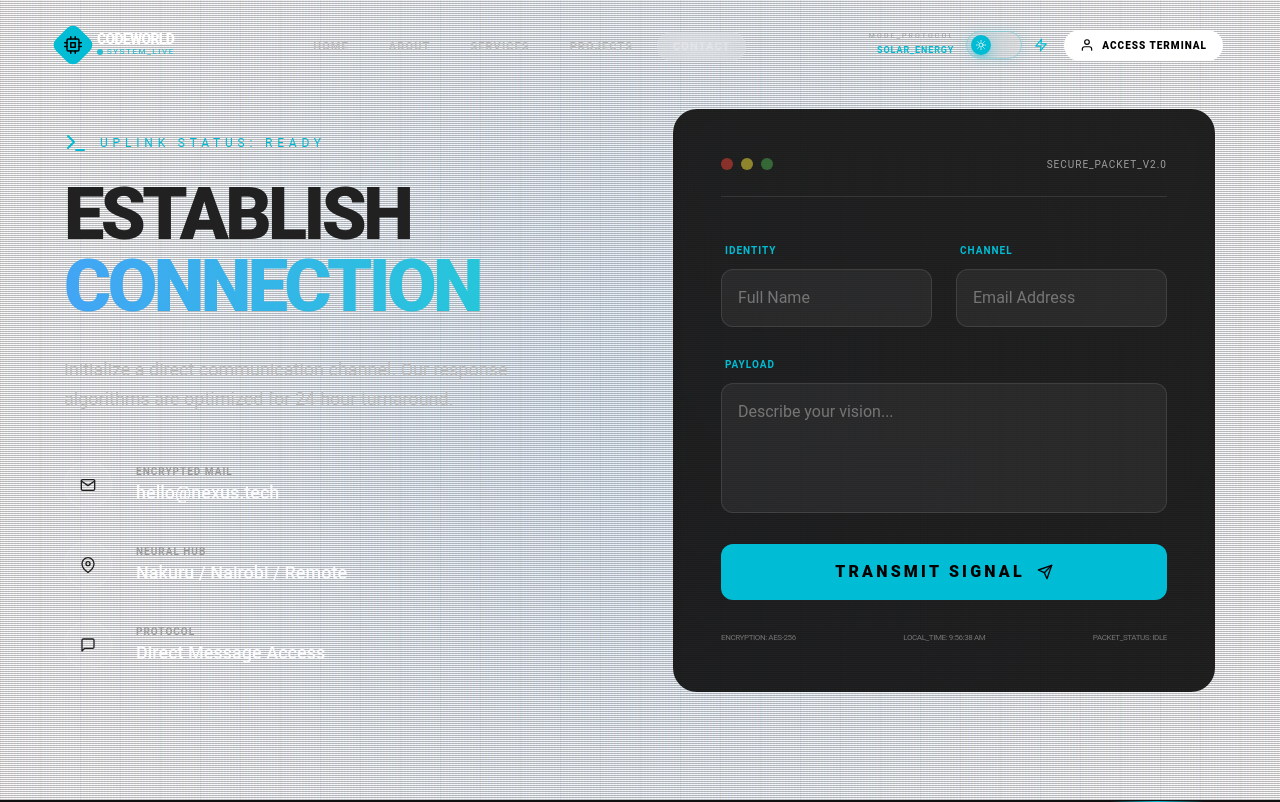
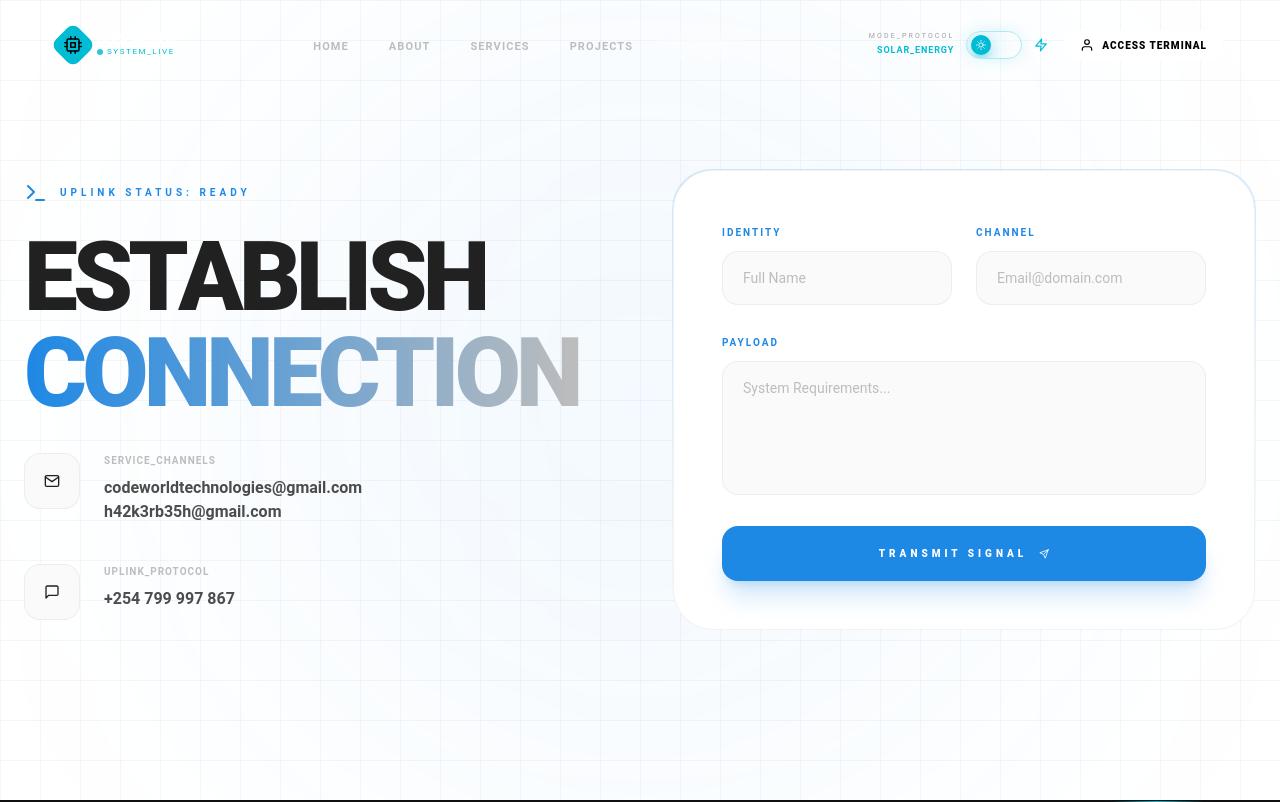
Before and after one commit to BeshKali/CodeWorldTech, a React (Vite) app in the folder client/: page /contact in a window 1280 px wide. Shown: the top 802 px of the page. Built offline with nearby package versions, Linux system fonts and the light colour scheme.

Commit message:
Updated the contacts page and now its fully working

```diff
--- a/client/package.json
+++ b/client/package.json
@@ -11,6 +11,7 @@
     "preview": "vite preview"
   },
   "dependencies": {
+    "@emailjs/browser": "^4.4.1",
     "@material-tailwind/html": "^3.0.0-beta.7",
     "@material-tailwind/react": "^2.1.10",
     "axios": "^1.8.5",
--- a/client/src/pages/Contact.jsx
+++ b/client/src/pages/Contact.jsx
@@ -1,11 +1,10 @@
 // src/pages/Contact.jsx
-import { useState } from 'react';
+import { useState, useRef } from 'react';
 import { motion, useMotionValue, useSpring, useTransform } from 'framer-motion';
-import { FiSend, FiMail, FiMapPin, FiMessageSquare, FiTerminal } from 'react-icons/fi';
+import { FiSend, FiMail, FiMapPin, FiMessageSquare, FiTerminal, FiCheckCircle, FiAlertTriangle } from 'react-icons/fi';
+import emailjs from '@emailjs/browser';
 
-// --- Components ---
-
-// 3D Tilt Wrapper (Consistent with Home/About for brand cohesion)
+// --- 3D Tilt Component ---
 const TiltCard = ({ children }) => {
   const x = useMotionValue(0);
   const y = useMotionValue(0);
@@ -20,17 +19,12 @@ const TiltCard = ({ children }) => {
     y.set((e.clientY - rect.top) / rect.height - 0.5);
   };
 
-  const handleMouseLeave = () => {
-    x.set(0);
-    y.set(0);
-  };
-
   return (
     <motion.div
       onMouseMove={handleMouseMove}
-      onMouseLeave={handleMouseLeave}
+      onMouseLeave={() => { x.set(0); y.set(0); }}
       style={{ rotateX, rotateY, transformStyle: "preserve-3d" }}
-      className="relative w-full"
+      className="relative w-full h-full"
     >
       {children}
     </motion.div>
@@ -38,182 +32,145 @@ const TiltCard = ({ children }) => {
 };
 
 const Contact = () => {
-  const [isSubmitting, setIsSubmitting] = useState(false);
+  const form = useRef();
+  const [status, setStatus] = useState('IDLE');
 
-  const handleSubmit = (e) => {
+  const sendEmail = (e) => {
     e.preventDefault();
-    setIsSubmitting(true);
-    // Simulate data transmission
-    setTimeout(() => setIsSubmitting(false), 3000);
+    setStatus('SENDING');
+
+    // VITE FIX: Use import.meta.env instead of process.env
+    const SERVICE_ID = import.meta.env.VITE_EMAILJS_SERVICE_ID;
+    const TEMPLATE_ID = import.meta.env.VITE_EMAILJS_TEMPLATE_ID;
+    const PUBLIC_KEY = import.meta.env.VITE_EMAILJS_PUBLIC_KEY;
+
+    if (!SERVICE_ID || !TEMPLATE_ID || !PUBLIC_KEY) {
+      console.error("Uplink Error: Environmental variables not found.");
+      setStatus('ERROR');
+      return;
+    }
+
+    const now = new Date();
+    const timestamp = now.toLocaleString('en-KE', { timeZone: 'Africa/Nairobi' });
+
+    const templateParams = {
+      user_name: form.current.user_name.value,
+      user_email: form.current.user_email.value,
+      message: form.current.message.value,
+      time: timestamp
+    };
+
+    emailjs.send(SERVICE_ID, TEMPLATE_ID, templateParams, PUBLIC_KEY)
+      .then(() => {
+          setStatus('SUCCESS');
+          setTimeout(() => setStatus('IDLE'), 5000);
+          form.current.reset();
+      })
+      .catch((error) => {
+          console.error("Transmission Error:", error);
+          setStatus('ERROR');
+          setTimeout(() => setStatus('IDLE'), 5000);
+      });
   };
 
   return (
     <motion.section
       className="relative min-h-screen w-full flex flex-col items-center justify-center overflow-hidden
-             transition-colors duration-500
-             bg-white text-gray-900
-             dark:bg-[#030303] dark:text-white" // <--- Use dynamic colors here
+                 transition-colors duration-500 bg-white text-gray-900
+                 dark:bg-[#030303] dark:text-white px-6 py-24"
     >
-  {/* Update your Grid Background to be subtle in light mode */}
+      {/* Background Grid */}
       <div className="absolute inset-0 z-0">
         <div className="absolute inset-0
           bg-[linear-gradient(to_right,#80808012_1px,transparent_1px),linear-gradient(to_bottom,#80808012_1px,transparent_1px)]
           dark:bg-[linear-gradient(to_right,#ffffff05_1px,transparent_1px),linear-gradient(to_bottom,#ffffff05_1px,transparent_1px)]
           bg-[size:40px_40px]"
         />
-  </div>
-      {/* --- BACKGROUND LAYER --- */}
-      <div className="absolute inset-0 z-0">
-        {/* Deep Grid */}
-        <div className="absolute inset-0 bg-[linear-gradient(to_right,#ffffff05_1px,transparent_1px),linear-gradient(to_bottom,#ffffff05_1px,transparent_1px)] bg-[size:50px_50px]" />
-
-        {/* Scanline Effect */}
-        <div className="absolute inset-0 bg-[linear-gradient(rgba(18,16,16,0)_50%,rgba(0,0,0,0.25)_50%),linear-gradient(90deg,rgba(255,0,0,0.06),rgba(0,255,0,0.02),rgba(0,0,255,0.06))] bg-[size:100%_2px,3px_100%] pointer-events-none z-10" />
-
-        {/* Ambient Glows */}
-        <div className="absolute top-1/2 left-1/2 -translate-x-1/2 -translate-y-1/2 w-[800px] h-[800px] bg-blue-500/10 rounded-full blur-[150px] pointer-events-none" />
+        <div className="absolute top-1/2 left-1/2 -translate-x-1/2 -translate-y-1/2 w-[800px] h-[800px] bg-blue-600/5 rounded-full blur-[150px] pointer-events-none" />
       </div>
 
-      <div className="relative z-20 max-w-6xl w-full grid grid-cols-1 lg:grid-cols-2 gap-16 items-center">
+      <div className="relative z-20 max-w-7xl w-full grid grid-cols-1 lg:grid-cols-2 gap-16 items-center">
 
-        {/* --- LEFT: CONTACT INTEL --- */}
+        {/* Left Side: Info */}
         <motion.div
           initial={{ x: -50, opacity: 0 }}
           animate={{ x: 0, opacity: 1 }}
           transition={{ duration: 0.8 }}
         >
-          <div className="flex items-center gap-3 text-cyan-500 mb-6">
+          <div className="flex items-center gap-3 text-blue-600 dark:text-blue-400 mb-6">
             <FiTerminal className="text-2xl" />
-            <span className="text-xs font-mono tracking-[0.4em] uppercase">Uplink Status: Ready</span>
+            <span className="text-[10px] font-mono tracking-[0.4em] uppercase font-bold">Uplink Status: Ready</span>
           </div>
 
-          <h1 className="text-5xl md:text-7xl font-black tracking-tighter mb-8 leading-none">
-            ESTABLISH <br />
-            <span className="text-transparent bg-clip-text bg-gradient-to-r from-blue-400 to-cyan-400">CONNECTION</span>
+          <h1 className="text-6xl md:text-8xl font-black tracking-tighter mb-8 leading-none uppercase">
+            Establish <br />
+            <span className="text-transparent bg-clip-text bg-gradient-to-r from-blue-600 to-gray-400">Connection</span>
           </h1>
 
-          <p className="text-gray-400 text-lg mb-12 max-w-md leading-relaxed">
-            Initialize a direct communication channel. Our response algorithms are optimized for 24-hour turnaround.
-          </p>
-
-          <div className="space-y-8">
-            {[
-              { icon: <FiMail />, label: "Encrypted Mail", val: "hello@nexus.tech" },
-              { icon: <FiMapPin />, label: "Neural Hub", val: "Nakuru / Nairobi / Remote" },
-              { icon: <FiMessageSquare />, label: "Protocol", val: "Direct Message Access" }
-            ].map((item, i) => (
-              <div key={i} className="flex items-center gap-6 group">
-                <div className="w-12 h-12 flex items-center justify-center rounded-full bg-white/5 border border-white/10 group-hover:border-cyan-500/50 group-hover:text-cyan-400 transition-all">
-                  {item.icon}
+          <div className="space-y-10">
+            <div className="flex items-start gap-6 group">
+              <div className="w-14 h-14 flex-shrink-0 flex items-center justify-center rounded-2xl bg-gray-50 dark:bg-white/5 border border-black/5 dark:border-white/10 group-hover:border-blue-500/50 group-hover:text-blue-500 transition-all">
+                <FiMail />
               </div>
               <div>
-                  <div className="text-[10px] uppercase tracking-widest text-gray-500 font-bold">{item.label}</div>
-                  <div className="text-lg font-medium text-white/90">{item.val}</div>
+                <div className="text-[10px] uppercase tracking-widest text-gray-400 font-bold mb-2">Service_Channels</div>
+                <div className="text-sm md:text-base font-bold opacity-80">codeworldtechnologies@gmail.com</div>
+                <div className="text-sm md:text-base font-bold opacity-80">h42k3rb35h@gmail.com</div>
               </div>
             </div>
-            ))}
+
+            <div className="flex items-start gap-6 group">
+              <div className="w-14 h-14 flex-shrink-0 flex items-center justify-center rounded-2xl bg-gray-50 dark:bg-white/5 border border-black/5 dark:border-white/10 group-hover:border-blue-500/50 group-hover:text-blue-500 transition-all">
+                <FiMessageSquare />
+              </div>
+              <div>
+                <div className="text-[10px] uppercase tracking-widest text-gray-400 font-bold mb-2">Uplink_Protocol</div>
+                <div className="text-base font-bold opacity-80">+254 799 997 867</div>
+              </div>
+            </div>
           </div>
         </motion.div>
 
-        {/* --- RIGHT: 3D FORM TERMINAL --- */}
+        {/* Right Side: Form */}
+        <div className="relative h-full">
             <TiltCard>
             <motion.div
                 initial={{ x: 50, opacity: 0 }}
                 animate={{ x: 0, opacity: 1 }}
-            transition={{ duration: 0.8 }}
-            className="relative p-[1px] rounded-3xl overflow-hidden bg-gradient-to-b from-white/20 to-transparent"
+                className="relative p-[1px] rounded-[2.5rem] overflow-hidden bg-gradient-to-b from-blue-500/20 to-transparent"
             >
-            <div className="bg-[#0a0a0a]/90 backdrop-blur-2xl p-8 md:p-12 rounded-3xl">
-
-              {/* Form UI Header */}
-              <div className="flex justify-between items-center mb-10 border-b border-white/10 pb-6">
-                <div className="flex gap-2">
-                  <div className="w-3 h-3 rounded-full bg-red-500/50" />
-                  <div className="w-3 h-3 rounded-full bg-yellow-500/50" />
-                  <div className="w-3 h-3 rounded-full bg-green-500/50" />
+                <div className="bg-white dark:bg-[#0a0a0a]/95 backdrop-blur-2xl p-8 md:p-12 rounded-[2.5rem] border border-black/5 dark:border-white/10">
+                <form ref={form} onSubmit={sendEmail} className="space-y-6">
+                    <div className="grid grid-cols-1 md:grid-cols-2 gap-6">
+                        <div className="space-y-2">
+                            <label className="text-[10px] uppercase tracking-[0.2em] text-blue-600 dark:text-blue-400 font-bold">Identity</label>
+                            <input name="user_name" type="text" placeholder="Full Name" className="w-full bg-gray-50 dark:bg-white/5 border border-black/5 dark:border-white/10 rounded-2xl px-5 py-4 outline-none focus:border-blue-500/50 transition-all text-sm" required />
                         </div>
-                <div className="text-[10px] font-mono text-gray-500 uppercase tracking-widest">Secure_Packet_v2.0</div>
+                        <div className="space-y-2">
+                            <label className="text-[10px] uppercase tracking-[0.2em] text-blue-600 dark:text-blue-400 font-bold">Channel</label>
+                            <input name="user_email" type="email" placeholder="Email@domain.com" className="w-full bg-gray-50 dark:bg-white/5 border border-black/5 dark:border-white/10 rounded-2xl px-5 py-4 outline-none focus:border-blue-500/50 transition-all text-sm" required />
+                        </div>
+                    </div>
+                    <div className="space-y-2">
+                        <label className="text-[10px] uppercase tracking-[0.2em] text-blue-600 dark:text-blue-400 font-bold">Payload</label>
+                        <textarea name="message" rows="5" placeholder="System Requirements..." className="w-full bg-gray-50 dark:bg-white/5 border border-black/5 dark:border-white/10 rounded-2xl px-5 py-4 outline-none focus:border-blue-500/50 transition-all text-sm resize-none" required />
                     </div>
 
-              <form onSubmit={handleSubmit} className="space-y-6">
-                <div className="grid grid-cols-1 md:grid-cols-2 gap-6">
-                  {/* Name Input */}
-                  <div className="space-y-2">
-                    <label className="text-[10px] uppercase tracking-widest text-cyan-500 font-bold ml-1">Identity</label>
-                    <input
-                      type="text"
-                      placeholder="Full Name"
-                      className="w-full bg-white/5 border border-white/10 rounded-xl px-4 py-4 outline-none focus:border-cyan-500/50 focus:ring-1 focus:ring-cyan-500/20 transition-all placeholder:text-gray-600"
-                      required
-                    />
-                  </div>
-                  {/* Email Input */}
-                  <div className="space-y-2">
-                    <label className="text-[10px] uppercase tracking-widest text-cyan-500 font-bold ml-1">Channel</label>
-                    <input
-                      type="email"
-                      placeholder="Email Address"
-                      className="w-full bg-white/5 border border-white/10 rounded-xl px-4 py-4 outline-none focus:border-cyan-500/50 focus:ring-1 focus:ring-cyan-500/20 transition-all placeholder:text-gray-600"
-                      required
-                    />
-                  </div>
-                </div>
-
-                {/* Message Input */}
-                <div className="space-y-2">
-                  <label className="text-[10px] uppercase tracking-widest text-cyan-500 font-bold ml-1">Payload</label>
-                  <textarea
-                    rows="4"
-                    placeholder="Describe your vision..."
-                    className="w-full bg-white/5 border border-white/10 rounded-xl px-4 py-4 outline-none focus:border-cyan-500/50 focus:ring-1 focus:ring-cyan-500/20 transition-all placeholder:text-gray-600 resize-none"
-                    required
-                  />
-                </div>
-
-                {/* Submit Button */}
                     <motion.button
-                  disabled={isSubmitting}
-                  whileHover={{ scale: 1.02, boxShadow: "0 0 20px rgba(34, 211, 238, 0.3)" }}
-                  whileTap={{ scale: 0.98 }}
-                  className="relative w-full py-4 rounded-xl bg-cyan-500 text-black font-black uppercase tracking-[0.2em] flex items-center justify-center gap-3 overflow-hidden group"
+                        disabled={status === 'SENDING'}
+                        whileHover={{ scale: 1.01 }}
+                        className={`w-full py-5 rounded-2xl font-black uppercase tracking-[0.4em] text-[10px] flex items-center justify-center gap-3 transition-all
+                            ${status === 'SUCCESS' ? 'bg-green-600 text-white' : status === 'ERROR' ? 'bg-red-600 text-white' : 'bg-blue-600 text-white shadow-xl shadow-blue-600/20'}
+                        `}
                     >
-                  {isSubmitting ? (
-                    <motion.div
-                      animate={{ rotate: 360 }}
-                      transition={{ duration: 1, repeat: Infinity, ease: "linear" }}
-                      className="w-6 h-6 border-2 border-black border-t-transparent rounded-full"
-                    />
-                  ) : (
-                    <>
-                      <span>Transmit Signal</span>
-                      <FiSend className="group-hover:translate-x-1 group-hover:-translate-y-1 transition-transform" />
-                    </>
-                  )}
-
-                  {/* Shimmer Effect */}
-                  <motion.div
-                    className="absolute inset-0 bg-gradient-to-r from-transparent via-white/40 to-transparent -translate-x-full group-hover:animate-[shimmer_1.5s_infinite]"
-                  />
+                        {status === 'SENDING' ? "Transmitting..." : status === 'SUCCESS' ? "Signal Sent" : "Transmit Signal"} <FiSend />
                     </motion.button>
                 </form>
-
-              {/* Status Bar */}
-              <div className="mt-8 flex items-center justify-between text-[8px] font-mono text-gray-600 tracking-tighter">
-                <div>ENCRYPTION: AES-256</div>
-                <div>LOCAL_TIME: {new Date().toLocaleTimeString()}</div>
-                <div>PACKET_STATUS: {isSubmitting ? 'SENDING...' : 'IDLE'}</div>
-              </div>
                 </div>
             </motion.div>
             </TiltCard>
         </div>
-
-      {/* Adding Custom Tailwind Animation for Shimmer */}
-      <style>{`
-        @keyframes shimmer {
-          100% { transform: translateX(100%); }
-        }
-      `}</style>
+      </div>
     </motion.section>
   );
 };
```
Also changed, not shown: 2 other files (tests, documents, lock files or other folders). Lines whose indentation alone changed are shown as unchanged.
